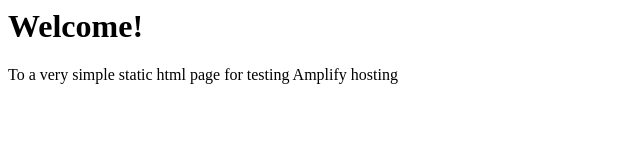
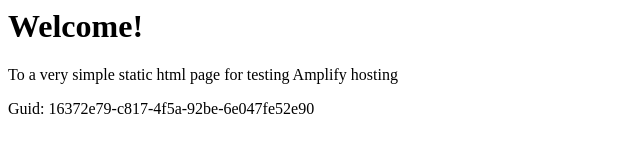
Before and after one commit to aws-aemilia-dub/Github-PR-Commit-Integration-Test-DoNotTouch-v0-prod-eu-west-1, a website: page src/index.html in a window 1280 px wide. Shown: the whole page, without its empty margins (0-640 px from the left). Drawn offline with Linux system fonts and the light colour scheme.

Commit message:
commit from integ tests

```diff
--- a/src/index.html
+++ b/src/index.html
@@ -1,3 +1,5 @@
+
+
 <html lang="en">
 
 <head>
@@ -10,6 +12,6 @@
 <body>
     <h1>Welcome!</h1>
     <p>To a very simple static html page for testing Amplify hosting</p>
-</body>
+    <p>Guid: 16372e79-c817-4f5a-92be-6e047fe52e90</p></body>
 
 </html>
```
